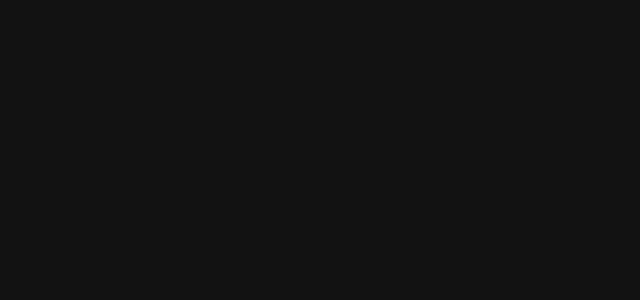
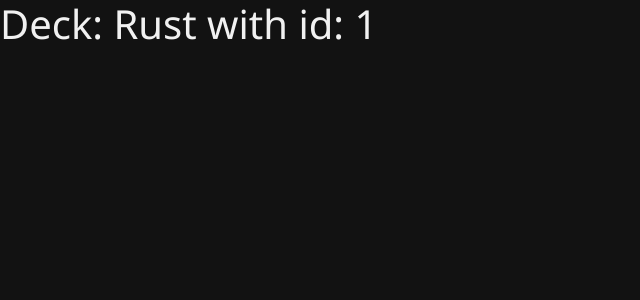
Before and after one commit to Nubzzin/Anky-my-frontend, a React (Vite) app: page /1 in a window 1280 px wide. Before the commit this address had no page. Shown: the top 300 px of the page, without its empty margins (0-640 px from the left). Built offline with nearby package versions, Linux system fonts and the light colour scheme.

Commit message:
Add quick api service

```diff
--- a/src/App.tsx
+++ b/src/App.tsx
@@ -1,19 +1,22 @@
 import { Routes, Route } from "react-router-dom";
-import "./App.css";
+import "./css/App.css";
 
-import MainPage from "./components/MainPage";
-import Dashboard from "./components/Dashboard";
+import MainPage from "./pages/MainPage";
+import Dashboard from "./pages/Dashboard";
+import Stats from "./pages/Stats";
+import DeckPage from "./pages/DeckPage";
+import Reviews from "./pages/Reviews";
 
 export default function App() {
     return (
-        <>
         <Routes>
             <Route path="/" element={<MainPage />}>
                 <Route index element={<Dashboard />} />
-                    <Route path="/stats" element={<></>} />
+                <Route path="/stats" element={<Stats />} />
                 <Route path="/add-card" element={<></>} />
             </Route>
+            <Route path="/reviews" element={<Reviews />} />
+            <Route path="/:id" element={<DeckPage />} />
         </Routes>
-        </>
     );
 }
--- a/src/components/Card.tsx
+++ b/src/components/Card.tsx
@@ -7,10 +7,7 @@
                 <h6 className="text-muted">Active Deck</h6>
                 <p className="mb-1">
                     <strong>
-                        <Link
-                            to={`/decks/${id}`}
-                            className="text-decoration-none"
-                        >
+                        <Link to={`/${id}`} className="text-decoration-none">
                             {title} - {cards} cards
                         </Link>
                     </strong>
--- a/src/components/Dashboard.tsx
+++ /dev/null
@@ -1,90 +0,0 @@
-import { Link } from "react-router-dom";
-import Card from "./Card";
-
-const decks = [
-    {
-        id: 1,
-        name: "Rust",
-        cards: [
-            { id: 1, front: "Front 1", back: "Back 1" },
-            { id: 2, front: "Front 2", back: "Back 2" },
-            { id: 3, front: "Front 3", back: "Back 3" },
-        ],
-        dueToday: 3,
-    },
-    {
-        id: 2,
-        name: "Russo",
-        cards: [
-            { id: 1, front: "Front 1", back: "Back 1" },
-            { id: 2, front: "Front 2", back: "Back 2" },
-        ],
-        dueToday: 1,
-    },
-    {
-        id: 3,
-        name: "C++",
-        cards: [
-            { id: 1, front: "Front 1", back: "Back 1" },
-            { id: 2, front: "Front 2", back: "Back 2" },
-            { id: 3, front: "Front 3", back: "Back 3" },
-            { id: 4, front: "Front 4", back: "Back 4" },
-        ],
-        dueToday: 3,
-    },
-    {
-        id: 4,
-        name: "Java",
-        cards: [{ id: 1, front: "Front 1", back: "Back 1" }],
-        dueToday: 1,
-    },
-];
-
-export default function Dashboard() {
-    let totalCards = 0;
-    for (const deck of decks) {
-        totalCards += deck.cards.length;
-    }
-
-    return (
-        <div className="content">
-            <div className="row g-4">
-                <div className="col-md-6">
-                    <div className="card p-4 shadow-sm">
-                        <h5 className="card-title">Today's Reviews</h5>
-                        <p className="card-text">
-                            You have <strong>{totalCards} cards</strong> to
-                            review across <strong>{decks.length} decks</strong>.
-                        </p>
-                        <Link to="/reviews" className="btn btn-accent mt-3">
-                            Start Reviewing
-                        </Link>
-                    </div>
-                </div>
-                <div className="col-md-6">
-                    <div className="card p-4 shadow-sm">
-                        <h5 className="card-title">Add New Flashcard</h5>
-                        <p className="card-text">
-                            Quickly add a new card to any of your decks.
-                        </p>
-                        <Link to="/add-card" className="btn btn-accent mt-3">
-                            Add Card
-                        </Link>
-                    </div>
-                </div>
-            </div>
-
-            <div className="row g-4 mt-4">
-                {decks.map((deck) => (
-                    <Card
-                        key={deck.id}
-                        id={deck.id}
-                        title={deck.name}
-                        cards={deck.cards.length}
-                        dueToday={deck.dueToday}
-                    />
-                ))}
-            </div>
-        </div>
-    );
-}
--- a/src/main.tsx
+++ b/src/main.tsx
@@ -2,7 +2,7 @@
 import { createRoot } from "react-dom/client";
 import { BrowserRouter } from "react-router-dom";
 import App from "./App.tsx";
-import "./index.css";
+import "./css/index.css";
 
 createRoot(document.getElementById("root")!).render(
     <StrictMode>
--- /dev/null
+++ b/src/pages/Dashboard.tsx
@@ -0,0 +1,63 @@
+import { Link } from "react-router-dom";
+import Card from "../components/Card";
+import { getDecks } from "../services/api";
+
+const decks = getDecks();
+
+export default function Dashboard() {
+    let totalCards = 0;
+    for (const deck of decks) {
+        totalCards += deck.cards.length;
+    }
+
+    return (
+        <>
+            <div className="header">
+                <h4>Dashboard</h4>
+            </div>
+            <div className="content">
+                <div className="row g-4">
+                    <div className="col-md-6">
+                        <div className="card p-4 shadow-sm">
+                            <h5 className="card-title">Today's Reviews</h5>
+                            <p className="card-text">
+                                You have <strong>{totalCards} cards</strong> to
+                                review across{" "}
+                                <strong>{decks.length} decks</strong>.
+                            </p>
+                            <Link to="/reviews" className="btn btn-accent mt-3">
+                                Start Reviewing
+                            </Link>
+                        </div>
+                    </div>
+                    <div className="col-md-6">
+                        <div className="card p-4 shadow-sm">
+                            <h5 className="card-title">Add New Flashcard</h5>
+                            <p className="card-text">
+                                Quickly add a new card to any of your decks.
+                            </p>
+                            <Link
+                                to="/add-card"
+                                className="btn btn-accent mt-3"
+                            >
+                                Add Card
+                            </Link>
+                        </div>
+                    </div>
+                </div>
+
+                <div className="row g-4 mt-4">
+                    {decks.map((deck) => (
+                        <Card
+                            key={deck.id}
+                            id={deck.id}
+                            title={deck.name}
+                            cards={deck.cards.length}
+                            dueToday={deck.dueToday}
+                        />
+                    ))}
+                </div>
+            </div>
+        </>
+    );
+}
--- /dev/null
+++ b/src/pages/DeckPage.tsx
@@ -0,0 +1,15 @@
+import { useParams } from "react-router-dom";
+import { getDeck } from "../services/api";
+
+export default function DeckPage() {
+    const { id } = useParams();
+    const deck = getDeck(Number(id));
+
+    return (
+        <div>
+            <h1>
+                Deck: {deck.name} with id: {id}
+            </h1>
+        </div>
+    );
+}
--- a/src/components/MainPage.tsx
+++ b/src/pages/MainPage.tsx
@@ -1,4 +1,4 @@
-import Sidebar from "./SideBar";
+import Sidebar from "../components/SideBar";
 import { Outlet } from "react-router-dom";
 
 export default function MainPage() {
@@ -8,10 +8,6 @@
                 <Sidebar />
                 {/* <!-- Main content --> */}
                 <div className="main">
-                    {/* <!-- Header --> */}
-                    <div className="header">
-                        <h4>Dashboard</h4>
-                    </div>
                     <Outlet />
                 </div>
             </div>
--- /dev/null
+++ b/src/pages/Reviews.tsx
@@ -0,0 +1,8 @@
+export default function Reviews() {
+    return (
+        <div>
+            <h1>Reviews</h1>
+            <p>This is the reviews page.</p>
+        </div>
+    );
+}
--- /dev/null
+++ b/src/pages/Stats.tsx
@@ -0,0 +1,9 @@
+export default function Stats() {
+    return (
+        <>
+            <div className="header">
+                <h4>Stats</h4>
+            </div>
+        </>
+    );
+}
--- /dev/null
+++ b/src/services/api.ts
@@ -0,0 +1,46 @@
+const decks = [
+    {
+        id: 1,
+        name: "Rust",
+        cards: [
+            { id: 1, front: "Front 1", back: "Back 1" },
+            { id: 2, front: "Front 2", back: "Back 2" },
+            { id: 3, front: "Front 3", back: "Back 3" },
+        ],
+        dueToday: 3,
+    },
+    {
+        id: 2,
+        name: "Russo",
+        cards: [
+            { id: 1, front: "Front 1", back: "Back 1" },
+            { id: 2, front: "Front 2", back: "Back 2" },
+        ],
+        dueToday: 1,
+    },
+    {
+        id: 3,
+        name: "C++",
+        cards: [
+            { id: 1, front: "Front 1", back: "Back 1" },
+            { id: 2, front: "Front 2", back: "Back 2" },
+            { id: 3, front: "Front 3", back: "Back 3" },
+            { id: 4, front: "Front 4", back: "Back 4" },
+        ],
+        dueToday: 3,
+    },
+    {
+        id: 4,
+        name: "Java",
+        cards: [{ id: 1, front: "Front 1", back: "Back 1" }],
+        dueToday: 1,
+    },
+];
+
+export function getDecks() {
+    return decks;
+}
+
+export function getDeck(id: number) {
+    return decks.find((deck) => deck.id === id);
+}
```
Also changed, not shown: src/css/App.css (added), src/css/index.css (renamed from src/index.css). Lines whose indentation alone changed are shown as unchanged.
